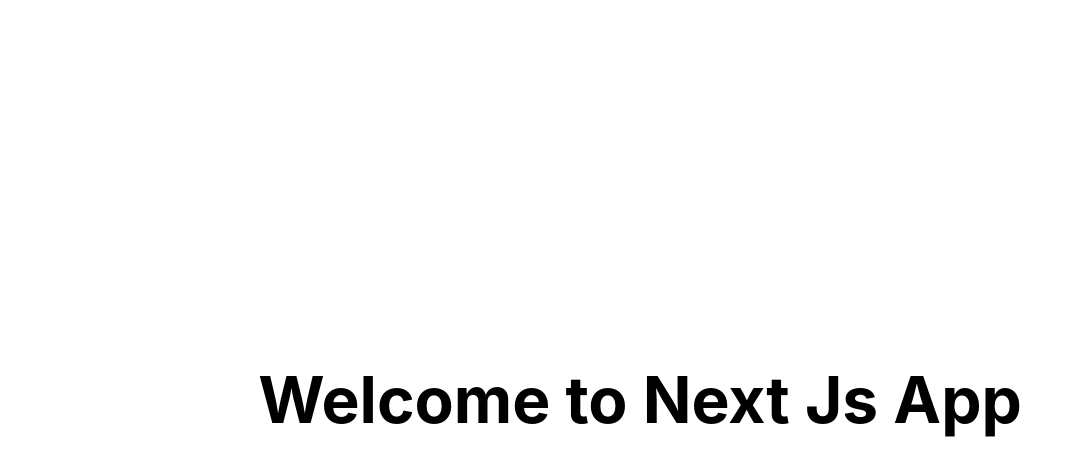
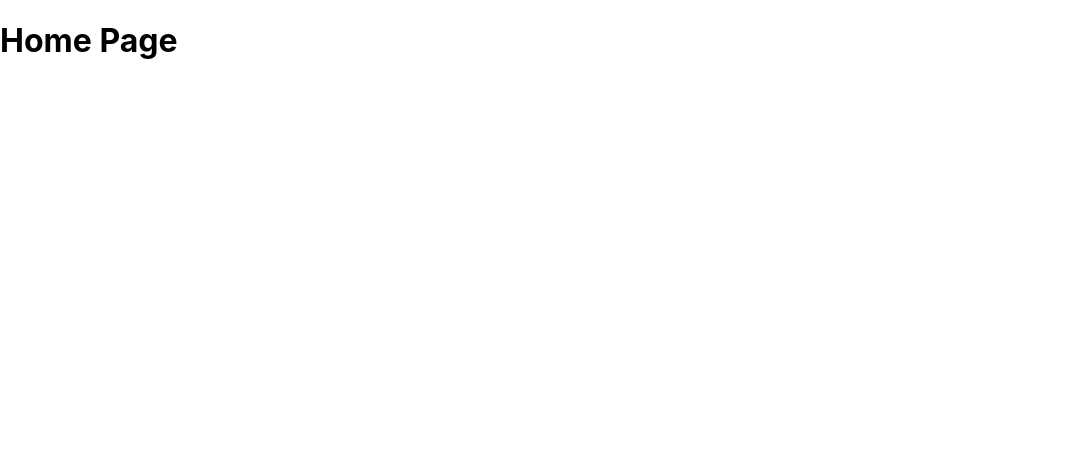
Before and after one commit to shivprajapat/NextJS-Beginning-to-Mastery, a Next.js app: page / in a window 1280 px wide. Shown: the top 476 px of the page, without its empty margins (0-1081 px from the left). Built offline with nearby package versions, Linux system fonts and the light colour scheme.

Commit message:
routing with pages

```diff
--- a/pages/index.js
+++ b/pages/index.js
@@ -1,19 +1,7 @@
-import Head from "next/head";
-import Image from "next/image";
-import styles from "../styles/Home.module.css";
+import React from "react";
 
-export default function Home() {
-  return (
-    <div className={styles.container}>
-      <Head>
-        <title>Create Next App</title>
-        <meta name="description" content="Generated by create next app" />
-        <link rel="icon" href="/favicon.ico" />
-      </Head>
+const Home = () => {
+  return <h1>Home Page</h1>;
+};
 
-      <main className={styles.main}>
-        <h1 className={styles.title}>Welcome to Next Js App</h1>
-      </main>
-    </div>
-  );
-}
+export default Home;
```
Also changed, not shown: pages/about.js (added, +7 -0 lines), pages/profile.js (added, +7 -0 lines).
